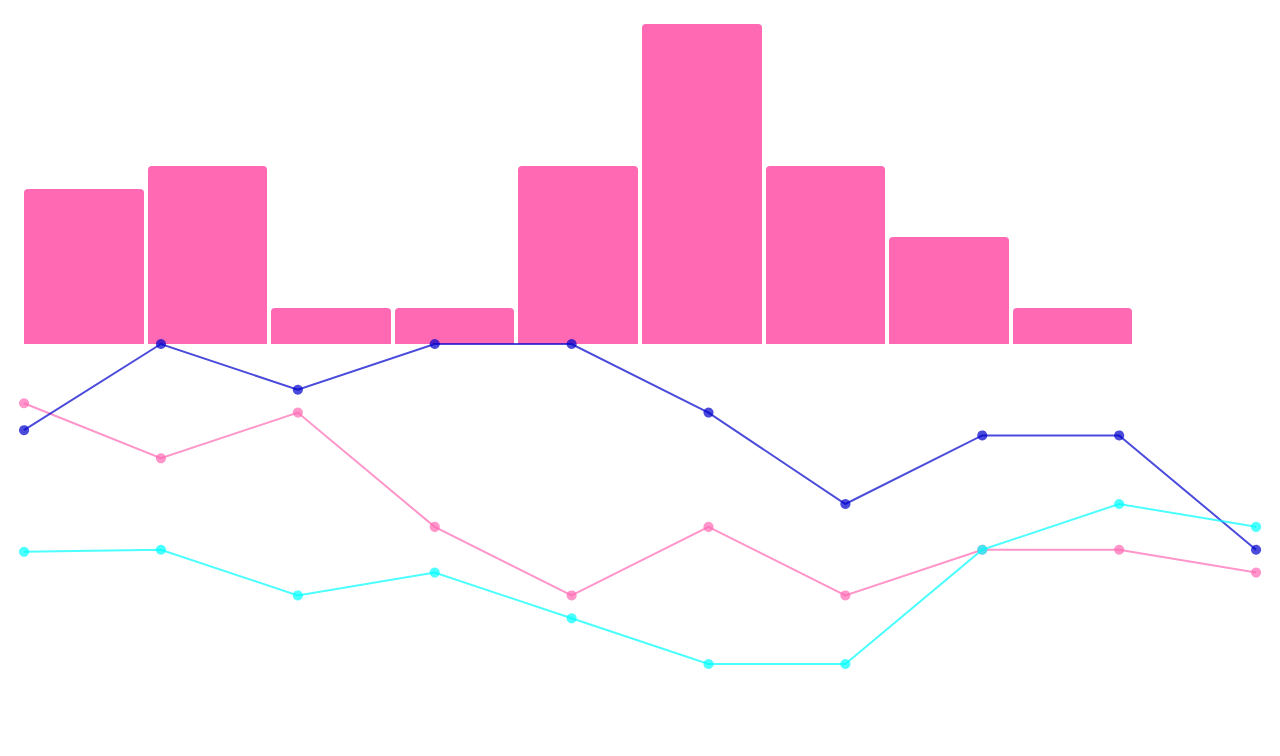
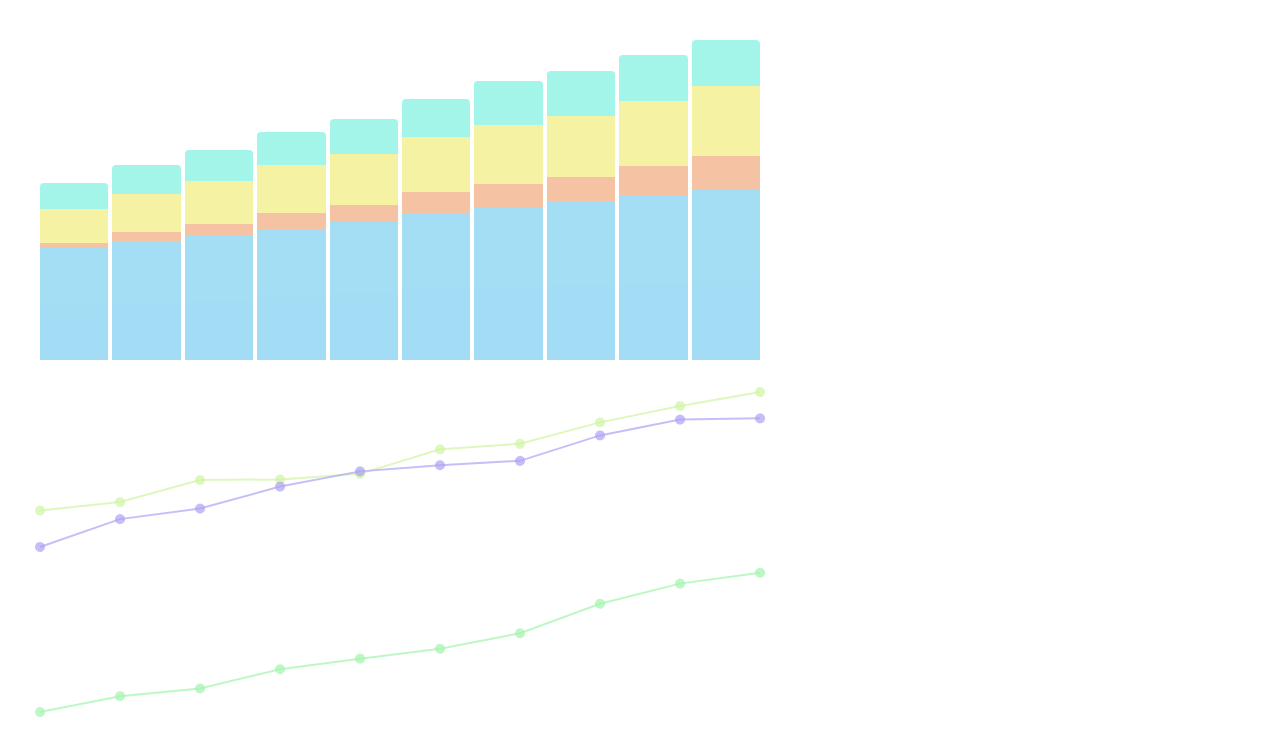
Before and after one commit to jake8n/yoga-charts, a Preact app: page / in a window 1280 px wide. Shown: the top 756 px of the page. Built offline with nearby package versions, Linux system fonts and the light colour scheme; the HTML template or start-up script is replaced by a standard one.

Commit message:
feat: stacked bars

```diff
--- a/playground/index.tsx
+++ b/playground/index.tsx
@@ -4,57 +4,47 @@ import { Chart } from "../src/components/Chart/Chart";
 import { Bar } from "../src/components/Bar/Bar";
 import { css } from "@emotion/css";
 
+const randomColor = () =>
+  `hsla(${Math.ceil(Math.random() * 360)}, 80%, 80%, 1)`;
+
 const coords = (): Yoga.Coord[] => {
   const NUM_POINTS = 10;
-  const _coords: Yoga.Coord[] = [[0, Math.random() * NUM_POINTS]];
+  const _coords: Yoga.Coord[] = [[0, Math.random() * 100 * NUM_POINTS]];
   for (let i = 1; i < NUM_POINTS; i++) {
-    _coords.push([
-      i,
-      Math.round((Math.random() - 0.5) * 10 + _coords[i - 1][1]),
-    ]);
+    _coords.push([i, Math.round(Math.random() * 100 + _coords[i - 1][1])]);
   }
   return _coords;
 };
 
-const datasets: Yoga.Dataset[] = [
-  {
-    label: "Expected",
-    color: "HotPink",
+const datasets: Yoga.Dataset[] = ["Expected", "Actual", "Target"].map(
+  (label) => ({
+    label,
+    color: randomColor(),
     drawLine: true,
     drawScatter: true,
     coords: coords(),
-  },
-  {
-    label: "Actual",
-    color: "MediumBlue",
-    drawLine: true,
-    drawScatter: true,
-    coords: coords(),
-  },
-  {
-    label: "Target",
-    color: "Cyan",
-    drawLine: true,
-    drawScatter: true,
-    coords: coords(),
-  },
-];
-const bar: Yoga.Categorical = {
-  label: "Expected",
-  color: "HotPink",
+  })
+);
+const bars: Yoga.Categorical[] = new Array(5).fill(undefined).map((_, i) => ({
+  label: `${i}`,
+  color: randomColor(),
   coords: coords().map(([x, y]) => [`${x}`, y]),
-};
+}));
 const options: Yoga.UserOptions = {};
 
 const styles = css`
   height: 320px;
-  /* max-width: 320px; */
-  padding: 1rem;
+  max-width: 720px;
+  padding: 2rem;
+
+  > * + * {
+    margin-top: 2rem;
+  }
 `;
 
 const App = () => (
   <div className={styles}>
-    <Bar dataset={bar} />
+    <Bar datasets={bars} />
     <Chart datasets={datasets} options={options} />
   </div>
 );
--- a/src/components/Bar/Bar.tsx
+++ b/src/components/Bar/Bar.tsx
@@ -1,28 +1,81 @@
 import { h } from "preact";
 import { useCallback } from "preact/hooks";
-import { styles } from "./styles";
+import { css } from "@emotion/css";
 
-export const Bar = ({ dataset }: { dataset: Yoga.Categorical }) => {
-  let yMin = Number.MAX_VALUE;
+export const Bar = ({ datasets }: { datasets: Yoga.Categorical[] }) => {
+  const styles = css`
+    height: 100%;
+    position: relative;
+    width: 100%;
+
+    .bar-group {
+      align-items: flex-end;
+      display: grid;
+      grid-gap: 4px;
+      grid-template-columns: repeat(var(--count), 1fr);
+      height: 100%;
+      position: absolute;
+      top: 0;
+      width: 100%;
+
+      .bar-wrapper {
+        height: 100%;
+        position: relative;
+        width: 100%;
+
+        .bar {
+          position: absolute;
+          width: 100%;
+        }
+      }
+
+      &:last-child {
+        .bar {
+          border-top-left-radius: 4px;
+          border-top-right-radius: 4px;
+        }
+      }
+    }
+  `;
+
+  let yMin = 0;
   let yMax = Number.MIN_VALUE;
-  dataset.coords.forEach(([x, y]) => {
-    if (y < yMin) yMin = y;
+  datasets[0].coords.forEach((_, i) => {
+    let y = 0;
+    datasets.forEach(({ coords }) => {
+      y += coords[i][1];
+    });
     if (y > yMax) yMax = y;
   });
   const yScale = useCallback(
     (y: number): number => (y - yMax) / (yMin - yMax),
     [yMin, yMax]
   );
+  const bottom = (datasetIndex: number, coordIndex: number): string => {
+    if (datasetIndex === 0) return `0%`;
+    let y = 0;
+    for (let i = 0; i < datasetIndex; i++) {
+      y += datasets[i].coords[coordIndex][1];
+    }
+    return `${100 - 100 * yScale(y)}%`;
+  };
   return (
-    <div className={styles} style={{ "--count": dataset.coords.length }}>
-      {dataset.coords.map(([x, y]) => (
+    <div className={styles} style={{ "--count": datasets[0].coords.length }}>
+      {datasets.map(({ color, coords }, i) => (
+        <div className="bar-group">
+          {coords.map(([x, y], j) => (
+            <div class="bar-wrapper">
               <div
                 className="bar"
                 style={{
-            backgroundColor: dataset.color,
+                  backgroundColor: color,
                   height: `${100 - 100 * yScale(y)}%`,
+                  bottom: bottom(i, j),
                 }}
               />
+            </div>
+          ))}
+        </div>
       ))}
     </div>
   );
--- a/src/components/Bar/styles.ts
+++ /dev/null
@@ -1,15 +0,0 @@
-import { css } from "@emotion/css";
-
-export const styles = css`
-  align-items: flex-end;
-  display: grid;
-  grid-gap: 4px;
-  grid-template-columns: repeat(var(--count), 1fr);
-  height: 100%;
-  width: 100%;
-
-  .bar {
-    border-top-left-radius: 4px;
-    border-top-right-radius: 4px;
-  }
-`;
--- a/src/index.tsx
+++ b/src/index.tsx
@@ -1 +1,2 @@
 export { Chart } from "./components/Chart/Chart";
+export { Bar } from "./components/Bar/Bar";
```
Also changed, not shown: src/register.tsx (+8 -0 lines), 1 other file (tests, documents, lock files or other folders). Lines whose indentation alone changed are shown as unchanged.
